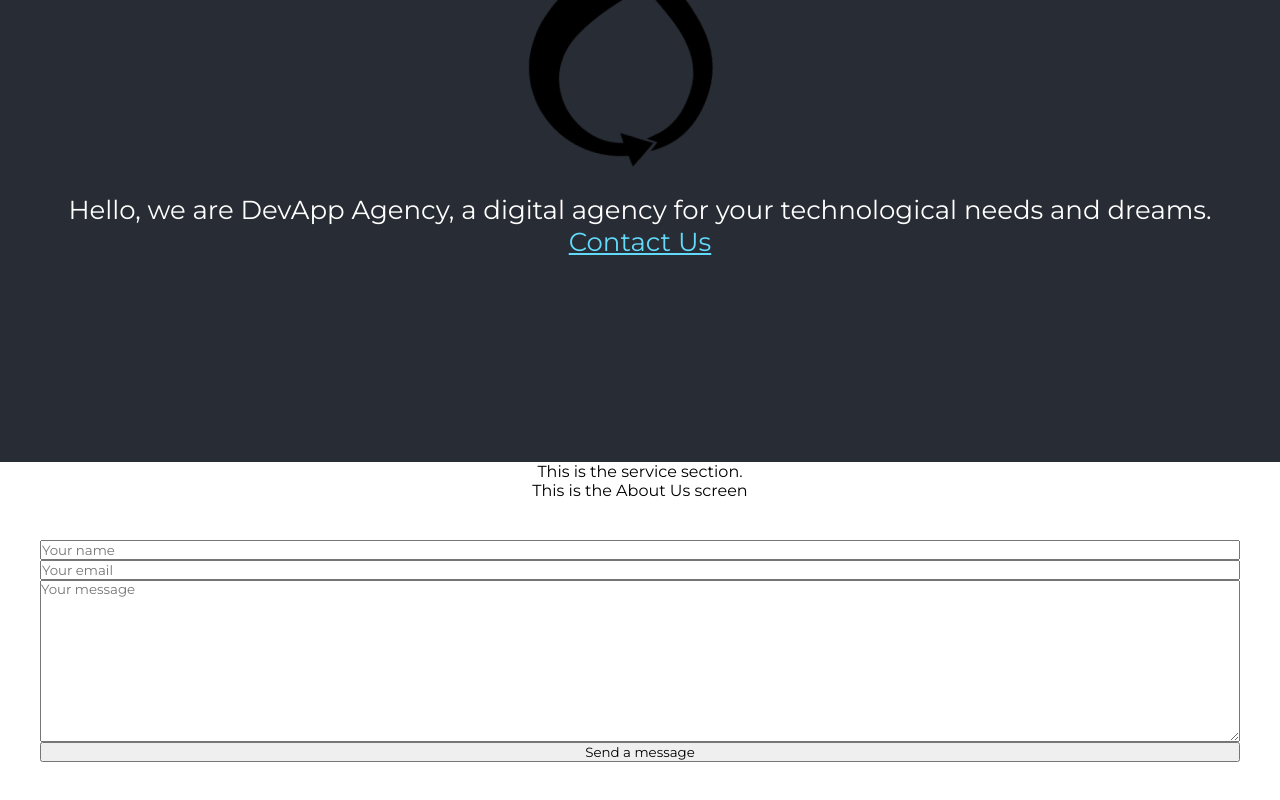
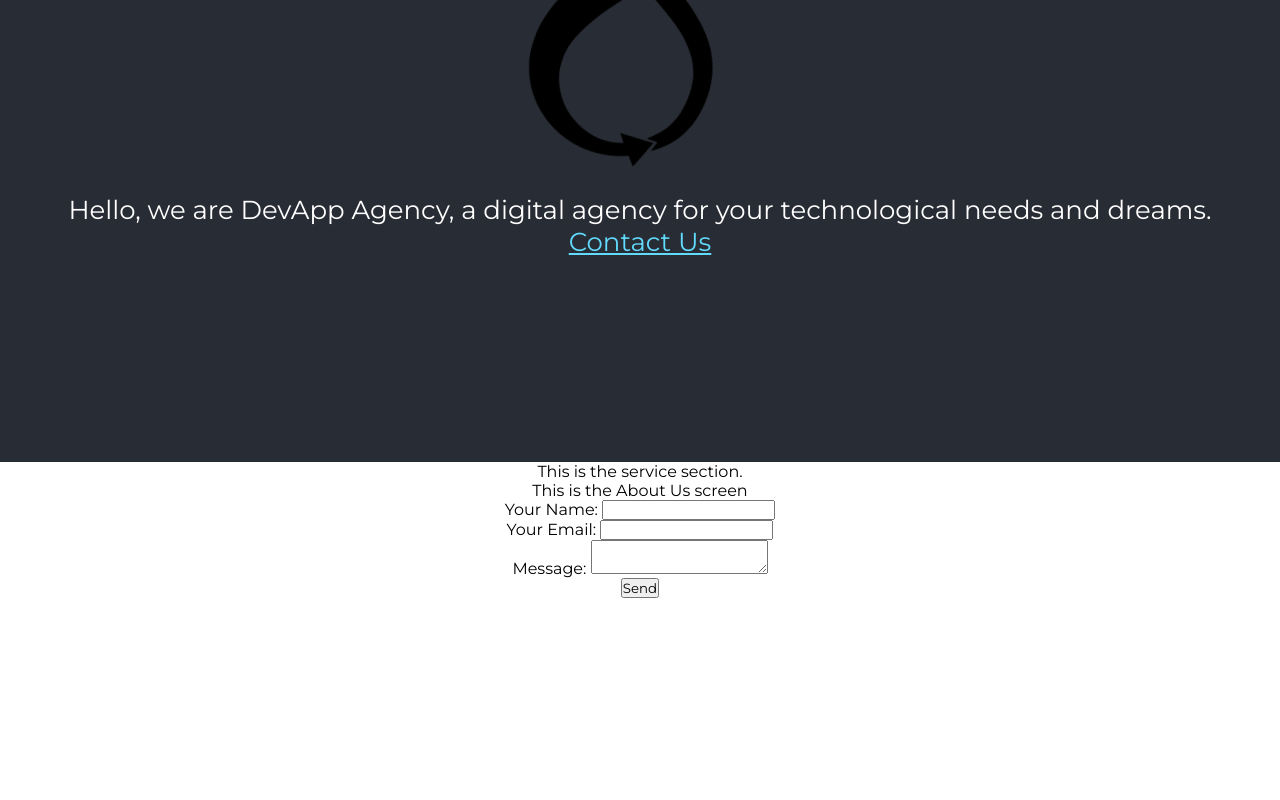
Before and after one commit to Benji-Burke/contactDevApp, a React (Create React App) app: page / in a window 1280 px wide. Shown: the part 418-1218 px from the top of the page. After the commit the page ends 1016 px from the top, so only its background shows below. Built offline with nearby package versions, Linux system fonts and the light colour scheme.

Commit message:
trying to get thge form to work

```diff
--- a/public/index.html
+++ b/public/index.html
@@ -30,10 +30,10 @@
   </head>
   <body>
 
-    <form name = "contact" netlify netlify-honeypot="bot-field" hidden>
+    <form name="contact" netlify netlify-honeypot="bot-field" hidden>
       <input type="text" name="name" />
-      <input type="email" name="email"  />
-      <textarea name="messsage"></textarea>
+      <input type="email" name="email" />
+      <textarea name="message"></textarea>
     </form>
     <noscript>You need to enable JavaScript to run this app.</noscript>
     <div id="root"></div>
--- a/src/components/ContactUs.js
+++ b/src/components/ContactUs.js
@@ -12,13 +12,21 @@
 
   render() {
     return (
-      <form style={formStyles} name = "contact" action="/contact" method="post">
-        <input type="hidden" name="contact" value="contact" />
-        <input required type="text" name="name" placeholder="Your name"/>
-        <input requried type="email" name="email" placeholder="Your email" />
-        <textarea required name="messsage" cols="60"rows="10" placeholder="Your message"></textarea>
-        <button type="submit">Send a message</button>
-      </form>
+      <form name="contact" method="post">
+          <input type="hidden" name="form-name" value="contact" />
+          <p>
+            <label>Your Name: <input type="text" name="name"/></label>
+          </p>
+          <p>
+            <label>Your Email: <input type="email" name="email"/></label>
+          </p>
+          <p>
+            <label>Message: <textarea name="message"></textarea></label>
+          </p>
+          <p>
+            <button type="submit">Send</button>
+          </p>
+        </form>
     )
   }
 }
```
